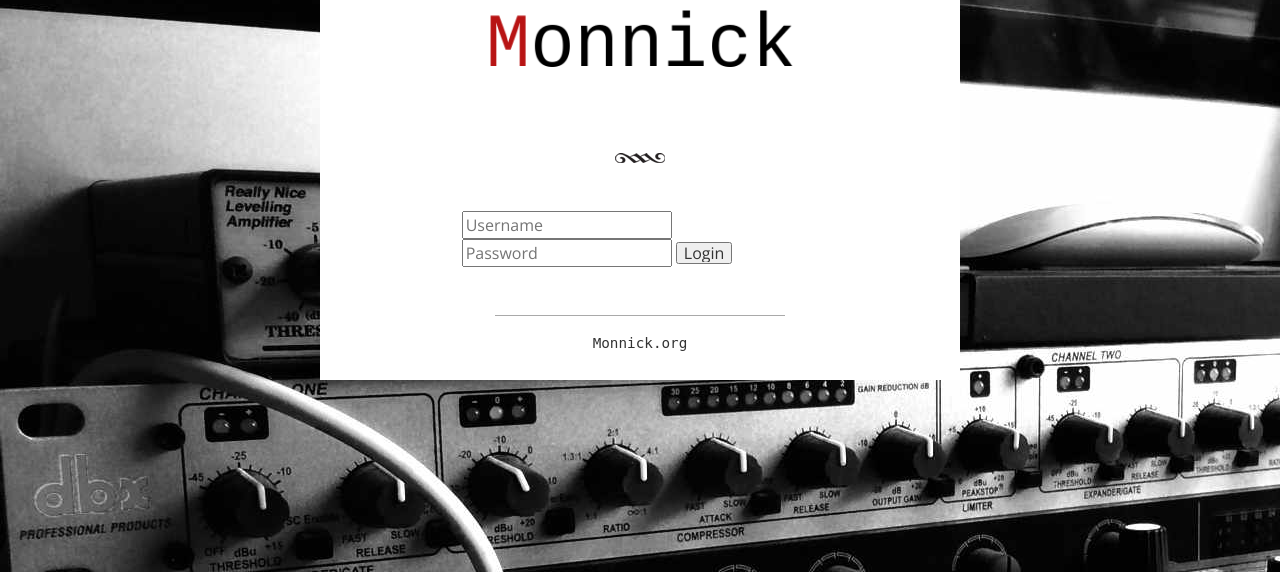
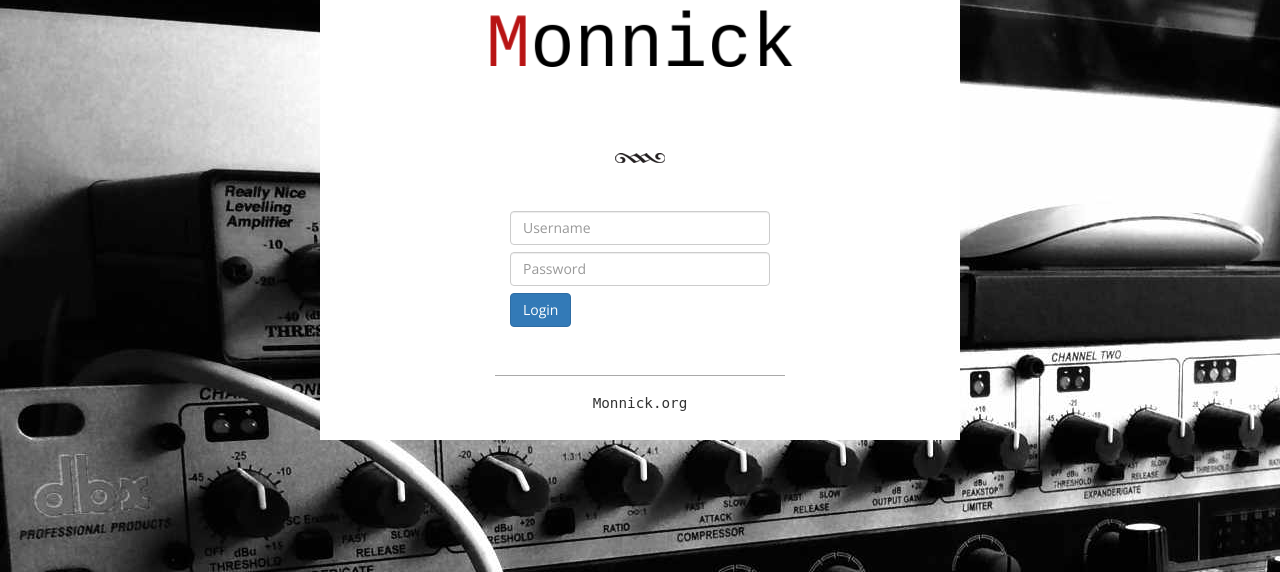
Before and after one commit to L-u-n-a/monnick, a PHP site: page /user.php in a window 1280 px wide. Shown: the part 228-800 px from the top of the page. Run offline with PHP 8.4, Linux system fonts and the light colour scheme.

Commit message:
Made the login screen a little prettier, and a little safer

```diff
--- a/public_html/user.php
+++ b/public_html/user.php
@@ -18,11 +18,11 @@ include_once "layout/navbar.php";
         <!--Reserved-->
       </div>
 
-      <div class="col-xs-8 col-sm-8 col-md-8 track">
+      <div class="col-xs-12 col-sm-12 col-md-6 col-md-offset-1 track">
         <form action="user.php" method="post">
-            <input name="username" type="text" placeholder="Username" />
-            <input name="password" type="password" placeholder="Password" />
-            <input type="submit" name="login" value="Login" />
+            <input class="form-control" name="username" type="text" placeholder="Username" required />
+            <input class="form-control form-item-margin" name="password" type="password" placeholder="Password" required />
+            <input class="btn btn-primary form-item-margin" type="submit" name="login" value="Login" />
         </form>
       </div>
 
@@ -35,10 +35,25 @@ include_once "layout/navbar.php";
 
 <?php
 if(isset($_POST['login'])) {
+  if(!empty($_POST['username']) && !empty($_POST['password'])) {
     $username = $_POST['username'];
     $password = $_POST['password'];
 
     attemptLogin($username, $password);
+  }
+  else {
+    echo "Please fill in a username and password!";
+    $input = false;
+  }
+}
+
+
+function clean_input($data) {
+  $data = trim($data);
+  $data = stripslashes($data);
+  $data = htmlspecialchars($data);
+
+  return $data;
 }
 ?>
 
```
Also changed, not shown: public_html/.htaccess.
